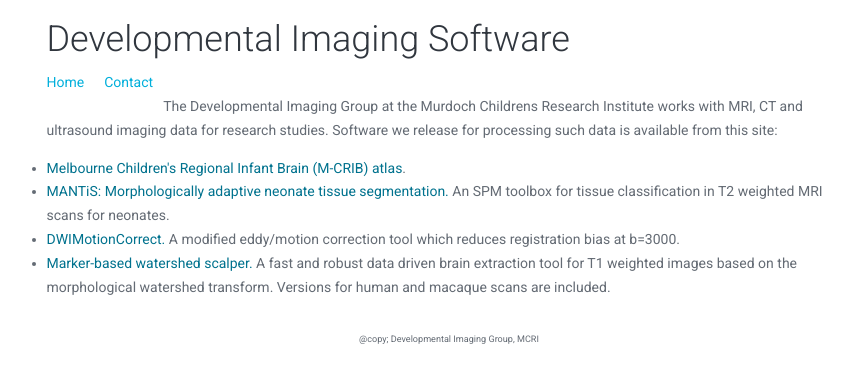
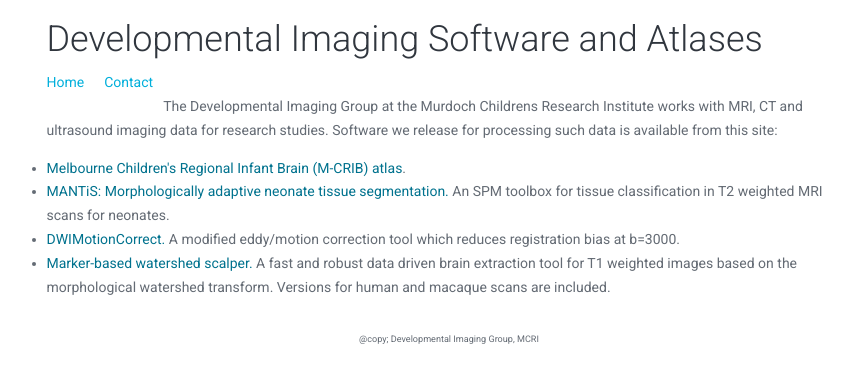
Before and after one commit to DevelopmentalImagingMCRI/DevelopmentalImagingMCRI.github.io, a Jekyll site: the page built from index.html, in a window 1280 px wide. Shown: the top 383 px of the page, without its empty margins (191-1044 px from the left). Built offline with Jekyll 4.4.1, drawn with Linux system fonts in a browser that asks for light colours.

Commit message:
changed title

```diff
--- a/_layouts/default.html
+++ b/_layouts/default.html
@@ -12,7 +12,7 @@
   <div id="main">
 
     <header>
-      <h1> Developmental Imaging Software </h1>
+      <h1> Developmental Imaging Software and Atlases</h1>
     </header>
 
     <nav role="navigation">
```
